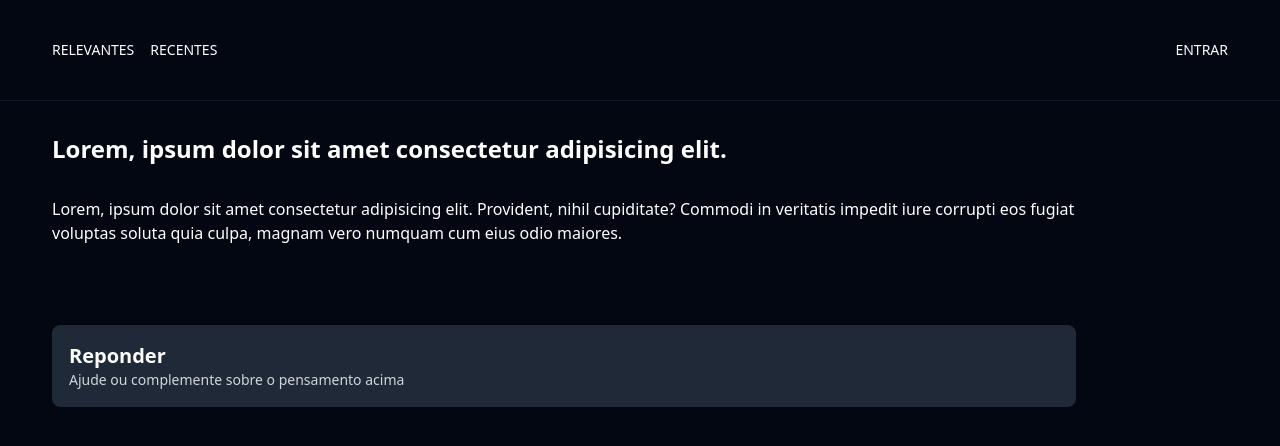
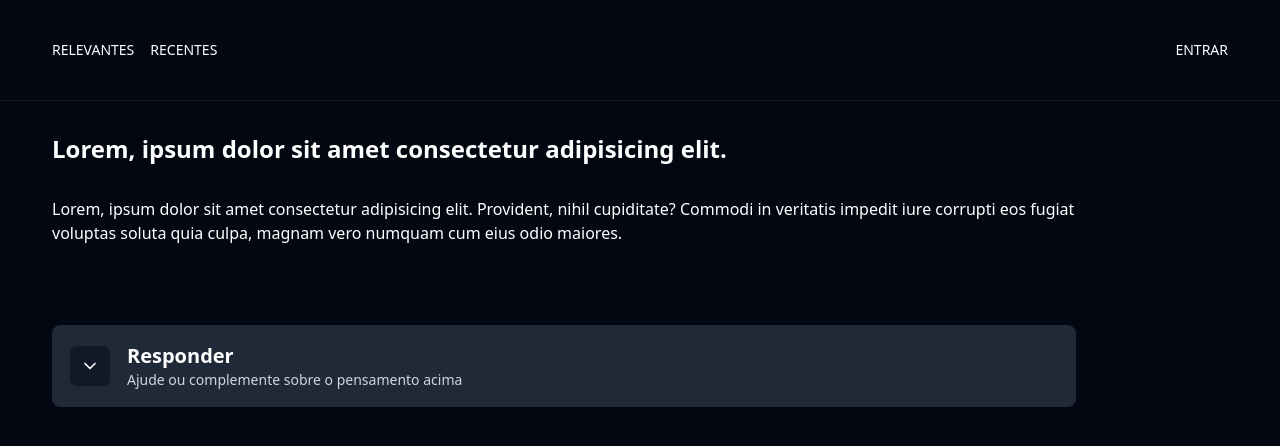
Before and after one commit to franklinST-05/my-tabnews.web, a Next.js app: page /franklinST-05/nova-linguagem-promete-resolver-todos-os-problemas in a window 1280 px wide. Shown: the top 446 px of the page. Built offline with nearby package versions, Linux system fonts and the light colour scheme.

Commit message:
feat: implements new function toggle editor

```diff
--- a/src/pages/[username]/[slug]/index.tsx
+++ b/src/pages/[username]/[slug]/index.tsx
@@ -17,9 +17,10 @@ const NewsPage: React.FC = () => {
 
                 <div>
                     <Editor
-                        title="Reponder"
+                        title="Responder"
                         description="Ajude ou complemente sobre o pensamento acima"
                         placeholder="Inspiri-se e dê sua melhor resposta"
+                        toggle
                         actions={(
                             <Button size="small">Responder</Button>
                         )}
```
